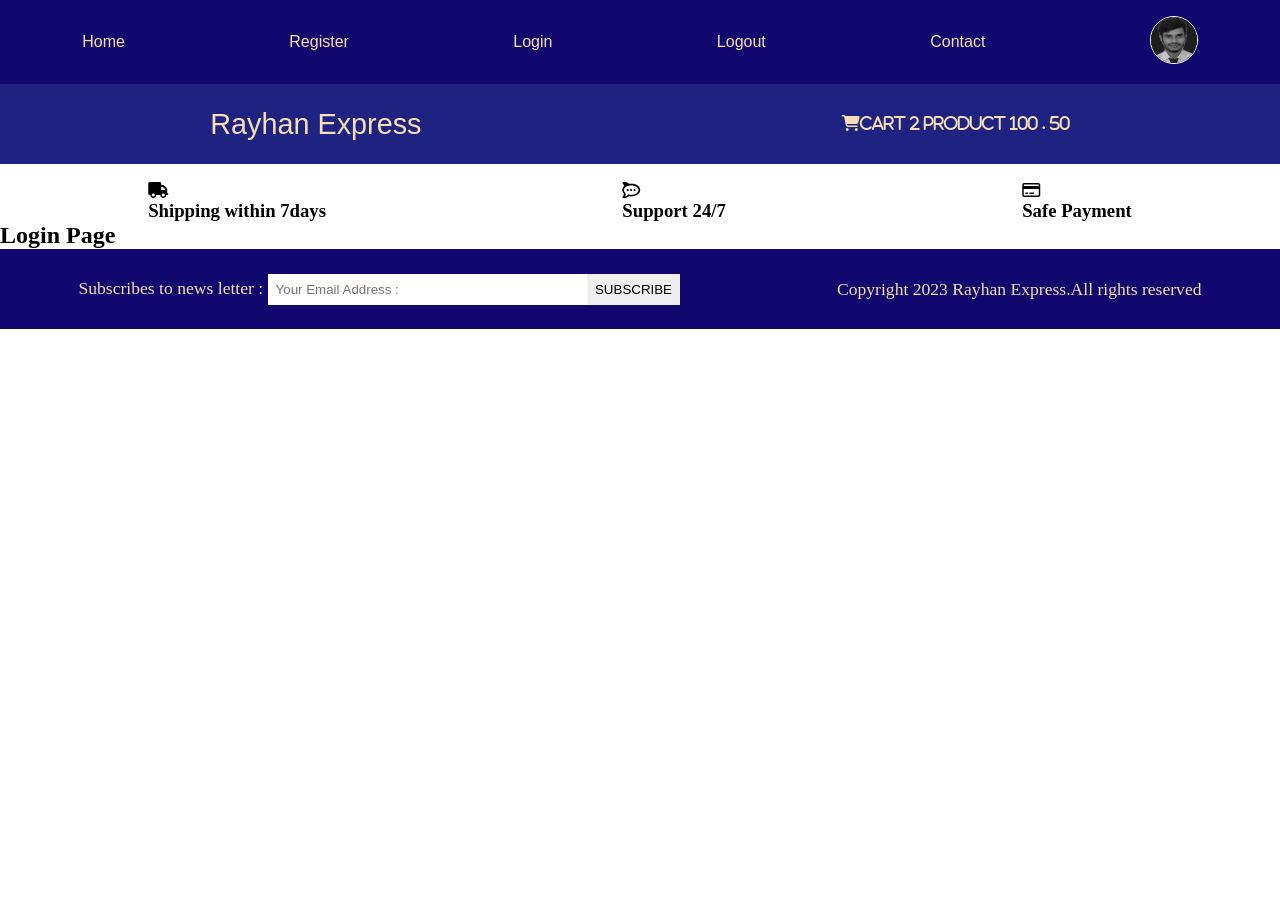
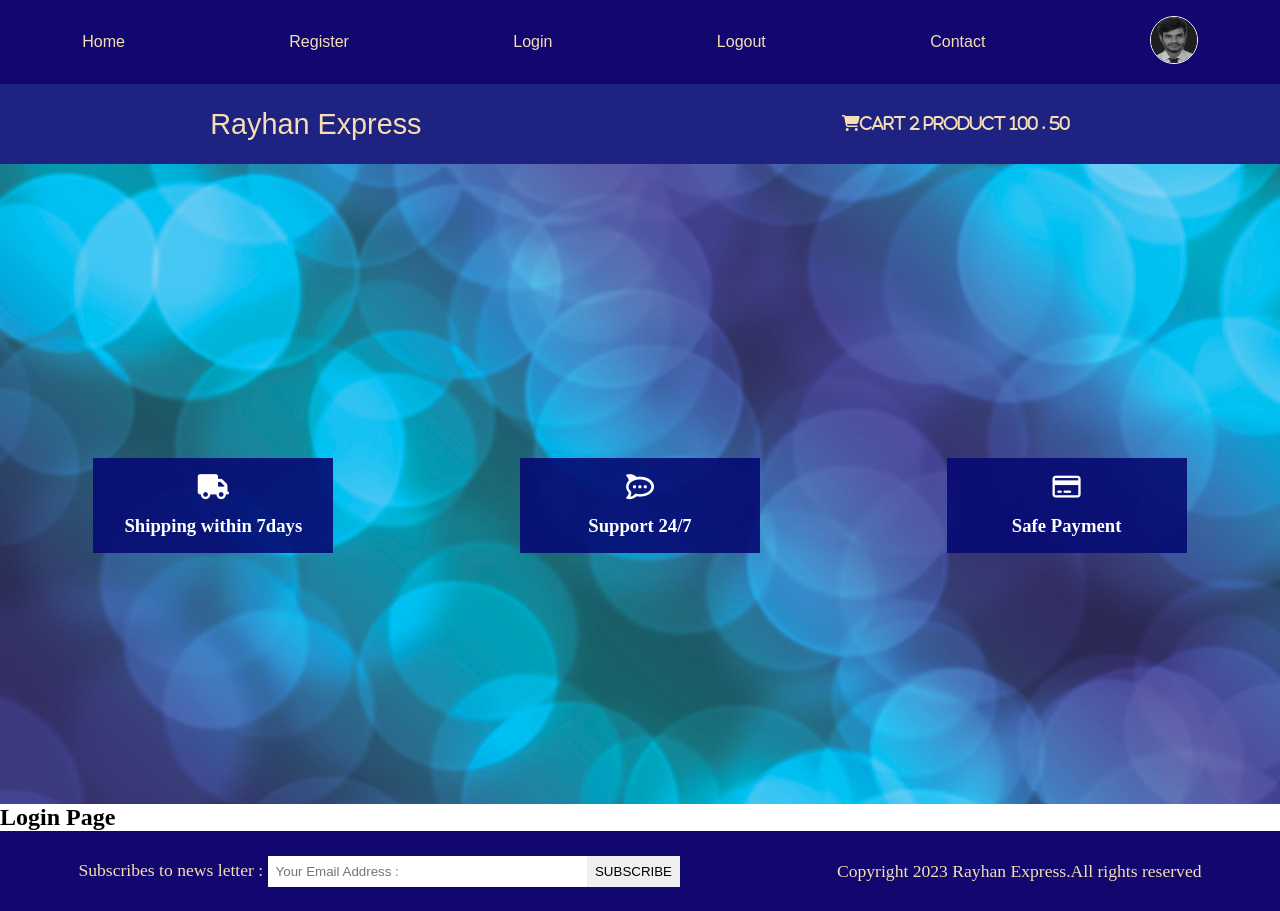
Before and after one commit to AbuRayhan1262000/Ecommerce-Project, a plain HTML site: page pages/Login.html in a window 1280 px wide. Before the commit the page ends 800 px from the top, so only its background shows below. Drawn offline with Linux system fonts and the light colour scheme.

Commit message:
header section

```diff
--- a/CSS/style.css
+++ b/CSS/style.css
@@ -40,6 +40,11 @@ img{
     padding:var(--padding);
     border:none;
     width:20rem;
+}
+.flex-center{
+    display:flex;
+    justify-content:center;
+    align-items:center;
 }
 .flex-space-arround{
     display:flex;
@@ -97,6 +102,41 @@ nav{
     font-size:1.8rem;
 }
 /*navbar ends*/
+/*header starts*/
+.header{
+    padding:4rem 0;
+    height:80vh;
+    background:url(../Image/banner.jpg) no-repeat center;
+    background-size:cover;
+    background-attachment:fixed;
+}
+.banner{
+    width:100%;
+    height:45%;
+    flex-direction:column;
+}
+.banner-title{
+    font-size:4rem;
+    color:brown;
+    padding:1rem;
+    border-radius:var(--border-radius);
+}
+.features{
+    width:100%;
+}
+.feature{
+    background-color:var(--secondary-color);
+    color:white;
+    border-radius:var(--primary-color);
+    padding:1rem;
+    width:15rem;
+    flex-direction:column;
+    gap:1rem;
+}
+.header-icon{
+    font-size:25px;
+}
+/*header ends*/
 /*responsive navbar*/
 @media screen and (max-width:992px) {
     .flex-space-arround{
@@ -113,7 +153,14 @@ nav{
     .hidden{
         display:none;
     }
+    .header{
+        height:98vh;
+    }
+    .banner{
+        height:40%;
+    }
 }
+
 
 /*footer starts*/
 footer{
```
